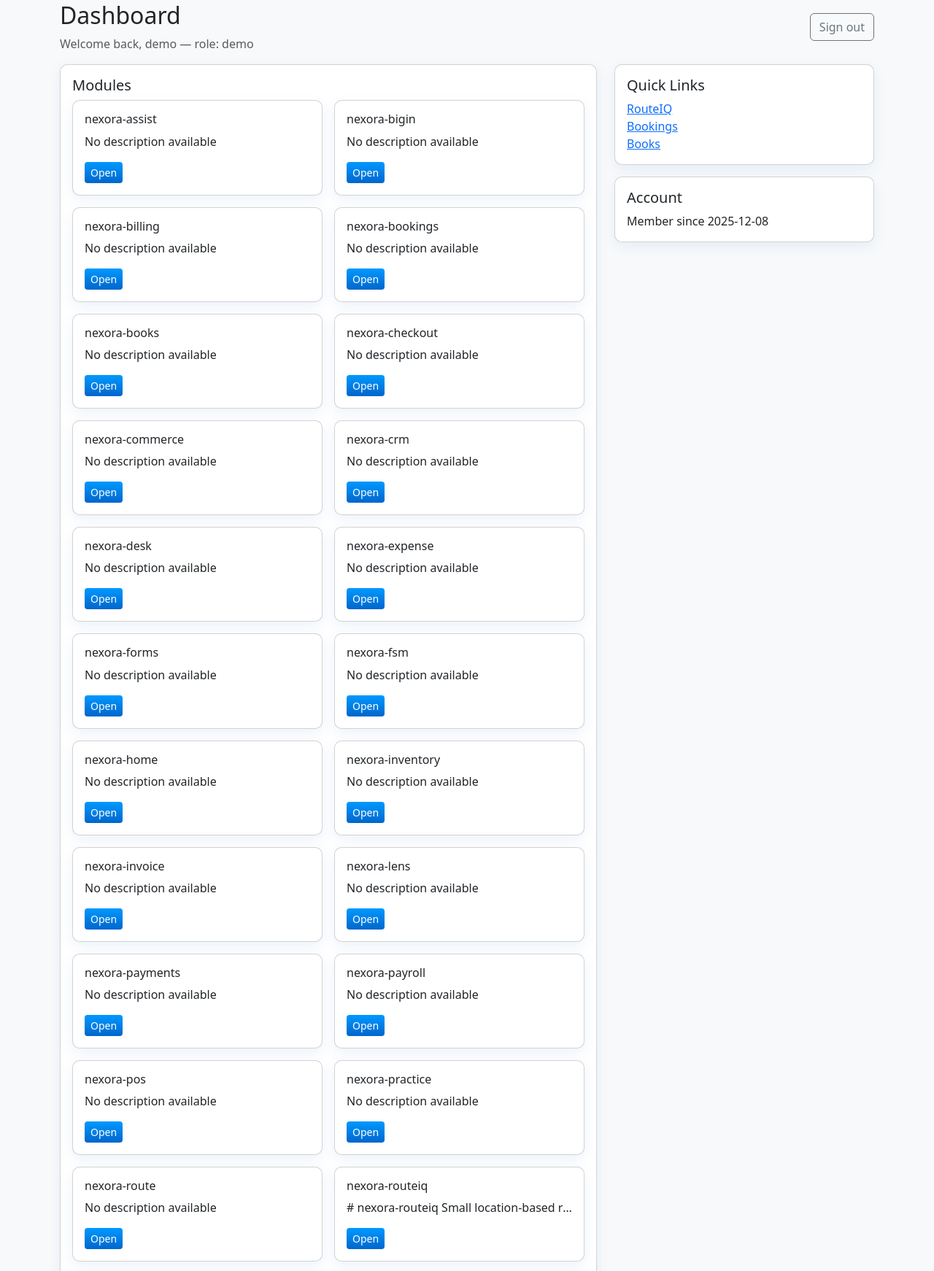
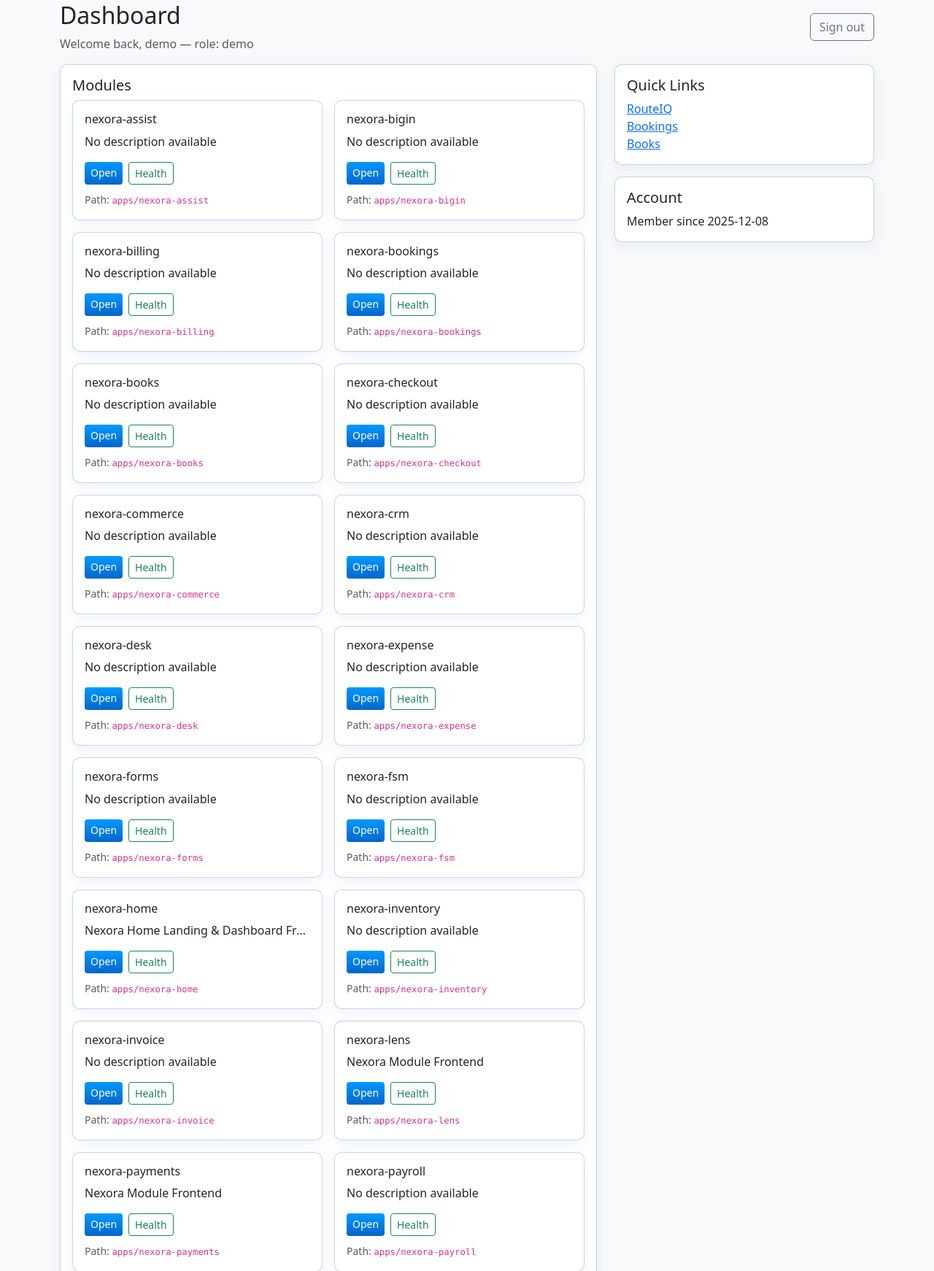
Before and after one commit to aidnitech-droid/nexora-suite, a Flask app: page /dashboard in a window 1280 px wide. Shown: the part 206-1948 px from the top of the page at 73% size. Run offline with Flask 3, Linux system fonts and the light colour scheme; a user stored in the database is signed in.

Commit message:
changes to nexora-home app UI and functionality

```diff
--- a/apps/nexora-home/app.py
+++ b/apps/nexora-home/app.py
@@ -3,6 +3,7 @@ from flask_sqlalchemy import SQLAlchemy
 from werkzeug.security import generate_password_hash, check_password_hash
 from functools import wraps
 import ast
+import json
 import os
 from datetime import datetime
 import sys
@@ -180,6 +181,17 @@ def dashboard():
                             return fh.read()
                     except Exception:
                         break
+            # Next, try package.json in frontend or module root for a description
+            for pkg_loc in (os.path.join(path, 'frontend', 'package.json'), os.path.join(path, 'package.json')):
+                if os.path.exists(pkg_loc):
+                    try:
+                        with open(pkg_loc, 'r', encoding='utf-8') as fh:
+                            pj = json.load(fh)
+                            desc = pj.get('description')
+                            if desc:
+                                return desc
+                    except Exception:
+                        pass
             # Fallback: try to extract top-level docstring from app.py or __init__.py
             for candidate in ('app.py', '__init__.py'):
                 fpath = os.path.join(path, candidate)
@@ -198,7 +210,20 @@ def dashboard():
             path = os.path.join(apps_root, name)
             if os.path.isdir(path):
                 readme = get_module_description(path)
-                modules.append({'name': name, 'path': path, 'readme': readme})
+                # detect health endpoint suggestion
+                suggested_health = None
+                for candidate in ('app.py',):
+                    fpath = os.path.join(path, candidate)
+                    if os.path.exists(fpath):
+                        try:
+                            text = open(fpath, 'r', encoding='utf-8').read()
+                            if '/api/health' in text or 'def health' in text:
+                                host = request.host_url.rstrip('/')
+                                suggested_health = f"{host}/{name}/api/health"
+                                break
+                        except Exception:
+                            pass
+                modules.append({'name': name, 'path': path, 'readme': readme, 'suggested_health': suggested_health})
     except Exception:
         modules = []
     return render_template('dashboard.html', user=user, modules=modules)
@@ -244,7 +269,10 @@ def module_detail(module_name):
             try:
                 text = open(fpath, 'r', encoding='utf-8').read()
                 if '/api/health' in text or 'def health' in text:
-                    suggested_health = f'http://localhost:5000/{module_name}/api/health'
+                    # Build a host-aware URL so this works on PythonAnywhere or other hosts
+                    host = request.host_url.rstrip('/')
+                    # If the host is localhost, keep http; otherwise use the provided scheme
+                    suggested_health = f"{host}/{module_name}/api/health"
                     break
             except Exception:
                 pass
--- a/apps/nexora-home/templates/dashboard.html
+++ b/apps/nexora-home/templates/dashboard.html
@@ -21,8 +21,16 @@
               <div class="card h-100">
                 <div class="card-body">
                   <h6 class="card-title">{{ m.name }}</h6>
-                  <p class="card-text text-truncate">{{ m.readme or 'No description available' }}</p>
-                  <a href="{{ url_for('module_detail', module_name=m.name) }}" class="btn btn-sm btn-primary">Open</a>
+                  <p class="card-text text-truncate">{{ (m.readme[:180] ~ '...') if (m.readme and m.readme|length > 180) else (m.readme or 'No description available') }}</p>
+                  <div class="d-flex gap-2">
+                    <a href="{{ url_for('module_detail', module_name=m.name) }}" class="btn btn-sm btn-primary">Open</a>
+                    {% if m.suggested_health %}
+                      <a href="{{ m.suggested_health }}" target="_blank" rel="noopener" class="btn btn-sm btn-outline-success">Health</a>
+                    {% else %}
+                      <button class="btn btn-sm btn-outline-secondary" disabled>No health</button>
+                    {% endif %}
+                  </div>
+                  <div class="mt-2"><small class="text-muted">Path: <code>apps/{{ m.name }}</code></small></div>
                 </div>
               </div>
             </div>
```
Also changed, not shown: apps/nexora-home/templates/module.html (+8 -2 lines).
